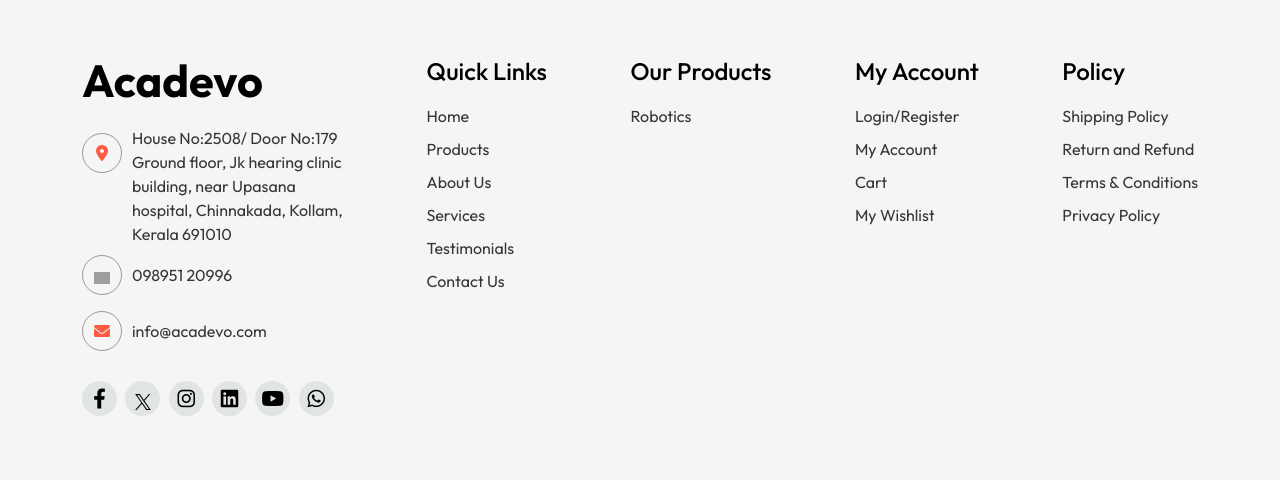
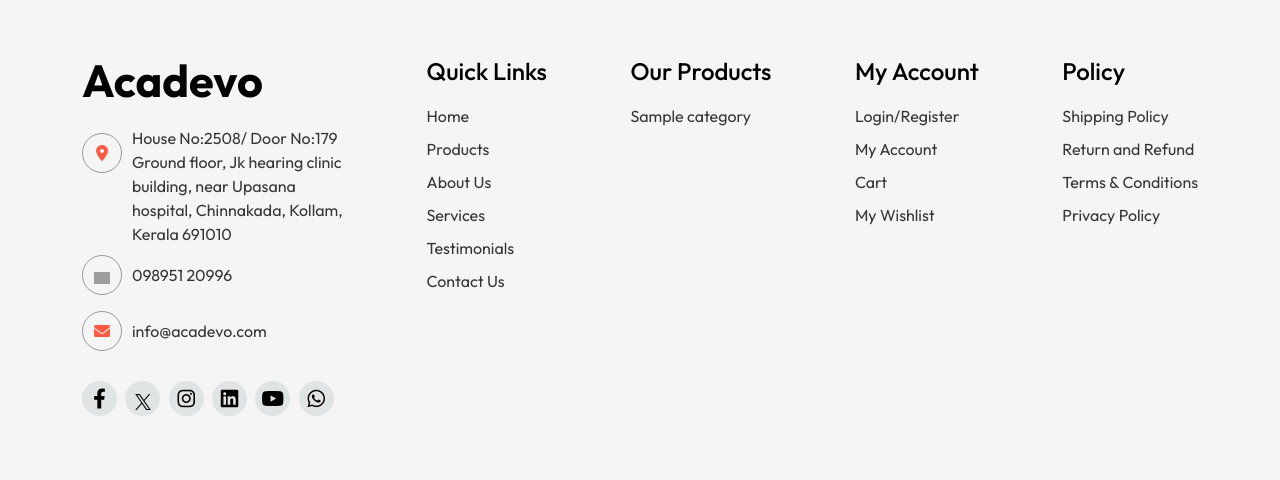
Before and after one commit to techsofttest/acadevo, a Laravel app: page /about in a window 1280 px wide. Shown: the part 1933-2413 px from the top of the page. Run offline with Laravel 12, Linux system fonts and the light colour scheme; tables that the repository leaves empty hold one stand-in row (values such as "Sample post"); grey boxes marked "Sample" are stand-in pictures; some libraries are stand-ins or nearby versions; grey boxes are pictures that could not be loaded.

Commit message:
Fix footer category

```diff
--- a/resources/views/layouts/partials/footer.blade.php
+++ b/resources/views/layouts/partials/footer.blade.php
@@ -65,7 +65,7 @@
                                     <ul class="menu">
 
                                     @foreach($header_categories as $footercategory)
-                                    <li><a href="product-category.html">Robotics</a></li>
+                                    <li><a href="{{url('category')}}/{{$footercategory->slug}}">{{$footercategory->name}}</a></li>
                                     @endforeach
 
                                     </ul>
```
